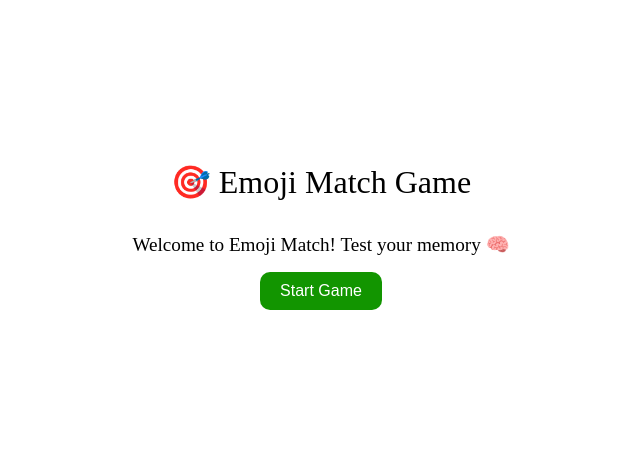
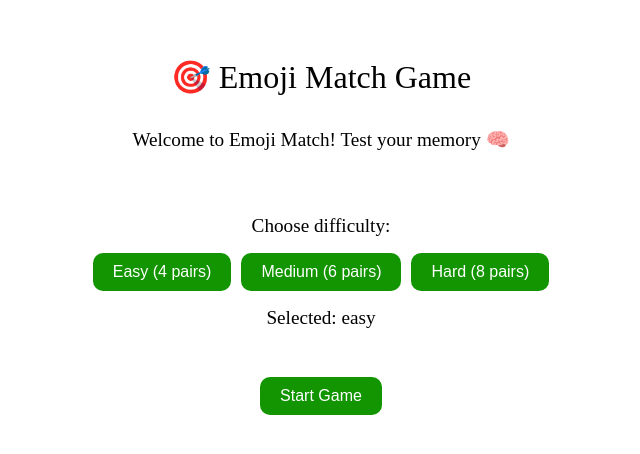
Before and after one commit to Pepejan/React_ipz232_boo, a React (Vite) app: page / in a window 1280 px wide. Shown: the part 164-618 px from the top of the page, without its empty margins (319-959 px from the left). Built offline with nearby package versions, Linux system fonts and the light colour scheme.

Commit message:
feat: added one more hook with difficulty

```diff
--- a/src/App.tsx
+++ b/src/App.tsx
@@ -2,11 +2,13 @@ import { useState } from "react";
 import StartPage from "./pages/StartPage";
 import GamePage from "./pages/GamePage";
 import ResultPage from "./pages/ResultPage";
+import { useDifficulty } from "./hooks/useDifficulty";
 import "./styles/globals.css";
 
 function App() {
     const [currentPage, setCurrentPage] = useState<"start" | "game" | "result">("start");
     const [finalMoves, setFinalMoves] = useState(0);
+    const { difficulty, setDifficulty, config } = useDifficulty();
 
     const handleFinish = (moves: number) => {
         setFinalMoves(moves);
@@ -15,8 +17,19 @@ function App() {
 
     return (
         <div className="app">
-            {currentPage === "start" && <StartPage onStart={() => setCurrentPage("game")} />}
-            {currentPage === "game" && <GamePage onFinish={handleFinish} />}
+            {currentPage === "start" && (
+                <StartPage
+                    onStart={() => setCurrentPage("game")}
+                    difficulty={difficulty}
+                    onDifficultyChange={setDifficulty}
+                />
+            )}
+            {currentPage === "game" && (
+                <GamePage
+                    onFinish={handleFinish}
+                    emojis={config.emojis}
+                />
+            )}
             {currentPage === "result" && (
                 <ResultPage
                     moves={finalMoves}
--- /dev/null
+++ b/src/hooks/useDifficulty.ts
@@ -0,0 +1,20 @@
+import { useState } from "react";
+
+export type Difficulty = "easy" | "medium" | "hard";
+
+interface DifficultyConfig {
+    emojis: string[];
+    gridCols: number;
+}
+
+export function useDifficulty() {
+    const [difficulty, setDifficulty] = useState<Difficulty>("easy");
+
+    const configs: Record<Difficulty, DifficultyConfig> = {
+        easy: { emojis: ["🐶", "🐱", "🐭", "🐹"], gridCols: 4 },
+        medium: { emojis: ["🐶", "🐱", "🐭", "🐹", "🐰", "🦊"], gridCols: 4 },
+        hard: { emojis: ["🐶", "🐱", "🐭", "🐹", "🐰", "🦊", "🐻", "🐼"], gridCols: 4 }
+    };
+
+    return { difficulty, setDifficulty, config: configs[difficulty] };
+}
--- a/src/hooks/useGameLogic.ts
+++ b/src/hooks/useGameLogic.ts
@@ -5,8 +5,7 @@ interface Card {
     emoji: string;
 }
 
-export function useGameLogic() {
-    const emojis = ["🐶", "🐱", "🐭", "🐹"];
+export function useGameLogic(emojis: string[]) {
     const [cards, setCards] = useState<Card[]>([]);
     const [flipped, setFlipped] = useState<number[]>([]);
     const [solved, setSolved] = useState<number[]>([]);
@@ -17,7 +16,10 @@ export function useGameLogic() {
             .sort(() => Math.random() - 0.5)
             .map((emoji, index) => ({ id: index, emoji }));
         setCards(shuffled);
-    }, []);
+        setFlipped([]);
+        setSolved([]);
+        setMoves(0);
+    }, [emojis]);
 
     const handleClick = (id: number) => {
         if (flipped.length === 2 || flipped.includes(id) || solved.includes(id)) {
--- a/src/pages/GamePage.tsx
+++ b/src/pages/GamePage.tsx
@@ -5,10 +5,11 @@ import { useGameLogic } from "../hooks/useGameLogic";
 
 interface GamePageProps {
     onFinish: (moves: number) => void;
+    emojis: string[];
 }
 
-export default function GamePage({ onFinish }: GamePageProps) {
-    const { cards, flipped, solved, moves, handleClick, isWon } = useGameLogic();
+export default function GamePage({ onFinish, emojis }: GamePageProps) {
+    const { cards, flipped, solved, moves, handleClick, isWon } = useGameLogic(emojis);
 
     useEffect(() => {
         if (isWon) {
--- a/src/pages/StartPage.tsx
+++ b/src/pages/StartPage.tsx
@@ -1,15 +1,38 @@
 import Header from "../components/Header";
 import Button from "../components/Button";
+import type {Difficulty} from "../hooks/useDifficulty";
 
 interface StartPageProps {
     onStart: () => void;
+    difficulty: Difficulty;
+    onDifficultyChange: (diff: Difficulty) => void;
 }
 
-export default function StartPage({ onStart }: StartPageProps) {
+export default function StartPage({ onStart, difficulty, onDifficultyChange }: StartPageProps) {
     return (
         <div className="page">
             <Header />
             <p className="text">Welcome to Emoji Match! Test your memory 🧠</p>
+
+            <div className="difficulty-selector">
+                <p className="text">Choose difficulty:</p>
+                <div className="btn-group">
+                    <Button
+                        text="Easy (4 pairs)"
+                        onClick={() => onDifficultyChange("easy")}
+                    />
+                    <Button
+                        text="Medium (6 pairs)"
+                        onClick={() => onDifficultyChange("medium")}
+                    />
+                    <Button
+                        text="Hard (8 pairs)"
+                        onClick={() => onDifficultyChange("hard")}
+                    />
+                </div>
+                <p className="text">Selected: {difficulty}</p>
+            </div>
+
             <Button text="Start Game" onClick={onStart} />
         </div>
     );
--- a/src/styles/globals.css
+++ b/src/styles/globals.css
@@ -27,6 +27,7 @@ body {
     transition: 0.5s;
     color: white;
 }
+
 .btn:hover {
     background-color: #59e640;
 }
@@ -59,4 +60,10 @@ body {
 .btn-group {
     display: flex;
     gap: 10px;
+    flex-wrap: wrap;
+    justify-content: center;
 }
+
+.difficulty-selector {
+    margin: 2rem 0;
+}
```
